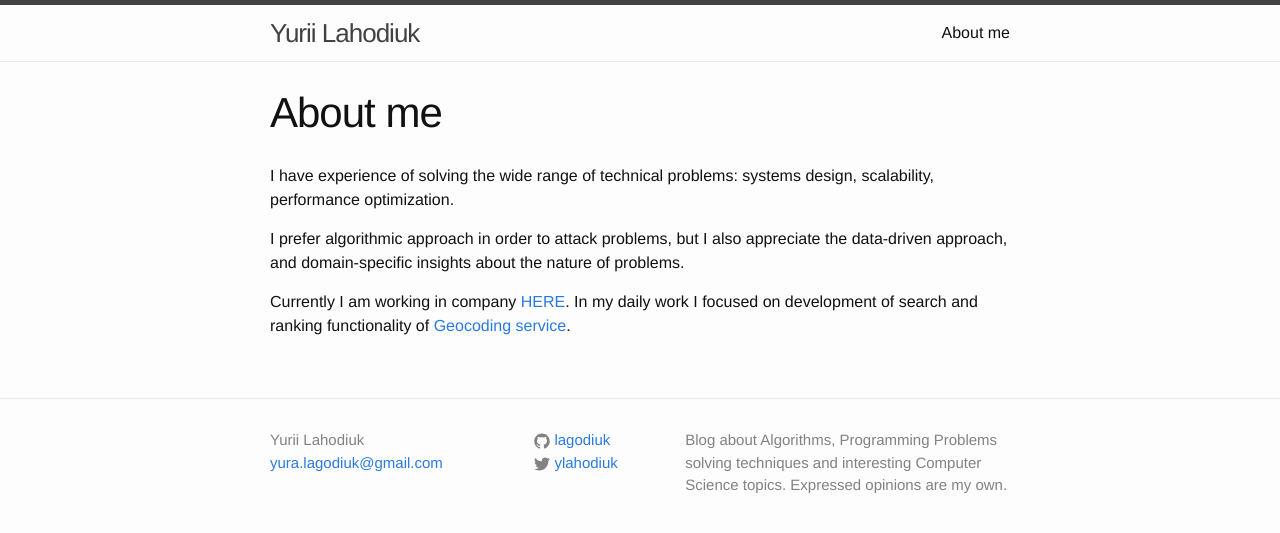
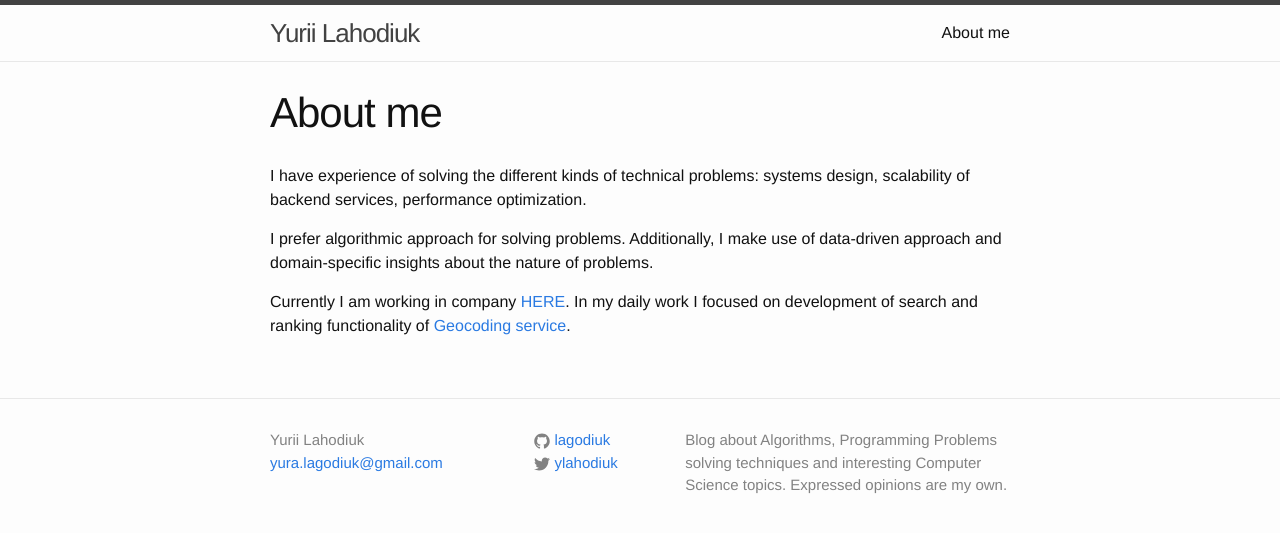
Before and after one commit to lagodiuk/lagodiuk.github.io, a Jekyll site: the page built from about.md, in a window 1280 px wide. Shown: the top 533 px of the page. Built offline with Jekyll 4.4.1, drawn with Linux system fonts in a browser that asks for light colours; Markdown is read by kramdown in place of the engine named in the settings.

Commit message:
Updated About

```diff
--- a/about.md
+++ b/about.md
@@ -4,11 +4,9 @@ title: About me
 permalink: /about/
 ---
 
-I have experience of solving the wide range of technical problems: systems design, scalability, performance
-optimization.
+I have experience of solving the different kinds of technical problems: systems design, scalability of backend services, performance optimization.
 
-I prefer algorithmic approach in order to attack problems, but I also appreciate the data-driven approach, and
-domain-specific insights about the nature of problems.
+I prefer algorithmic approach for solving problems. Additionally, I make use of data-driven approach and domain-specific insights about the nature of problems.
 
 Currently I am working in company [HERE](https://company.here.com/here/).
 In my daily work I focused on development of search and ranking functionality of [Geocoding
```
